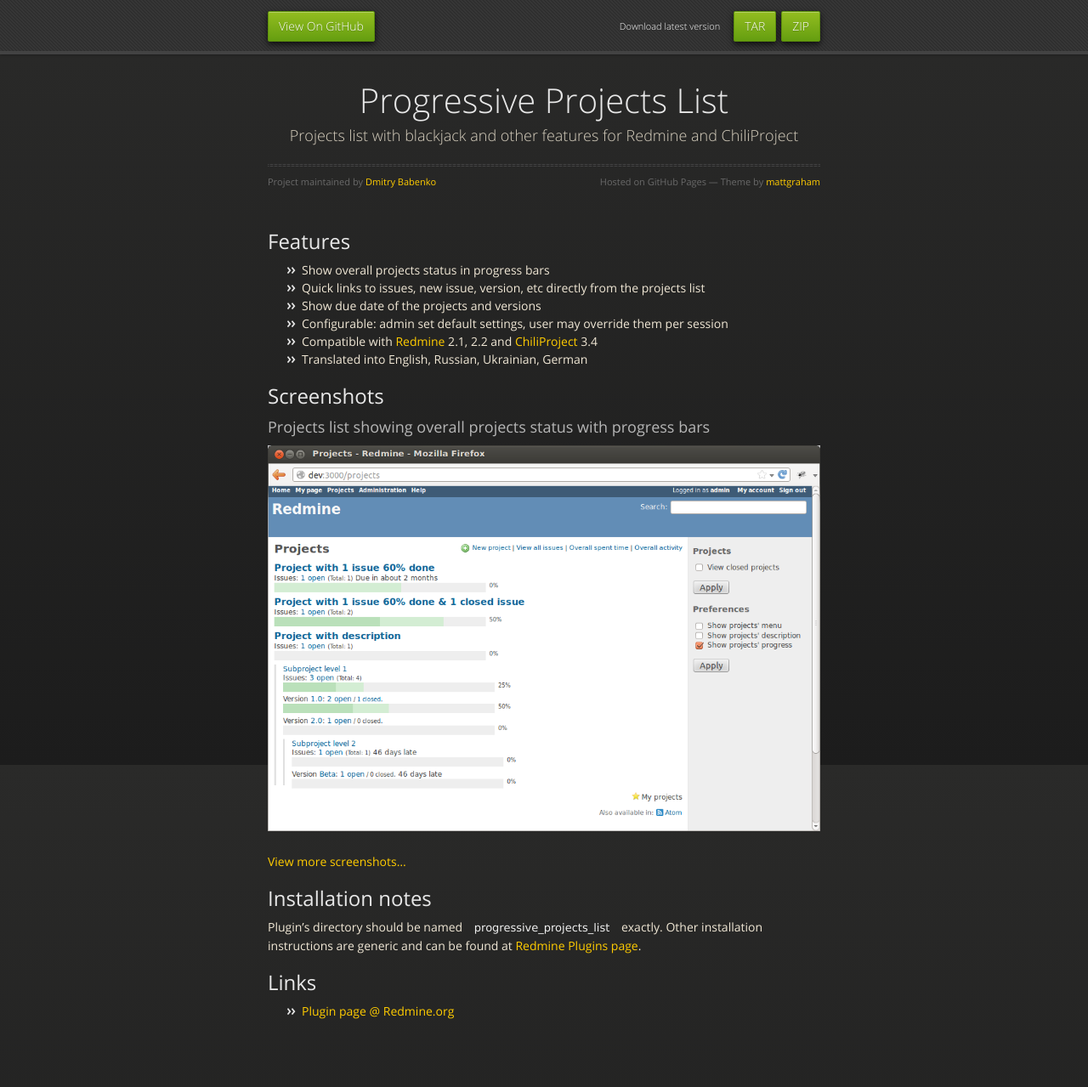
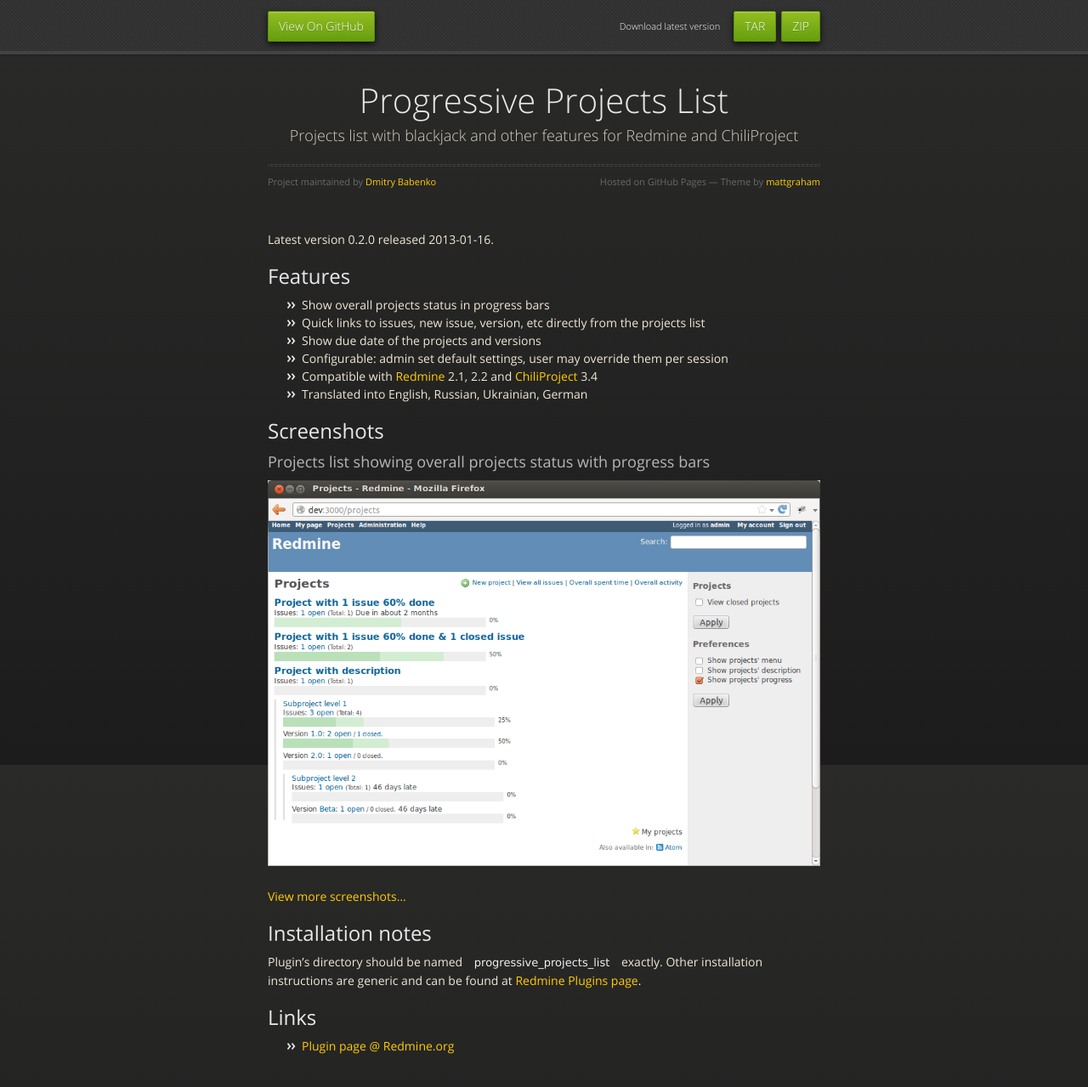
Before and after one commit to ergoserv/redmine-progressive-projects-list, a Jekyll site: the page built from index.md, in a window 1280 px wide and 1351 px high. Shown: the top 1279 px of the window at 85% size. Built offline with Jekyll 4.4.1, drawn with Linux system fonts in a browser that asks for light colours; nearby versions of some CDN libraries.

Commit message:
Info about latest version

```diff
--- a/index.md
+++ b/index.md
@@ -1,6 +1,8 @@
 ---
 layout: default
 ---
+
+Latest version 0.2.0 released 2013-01-16.
 
 Features
 --------
@@ -20,6 +22,7 @@ Screenshots
 
 [View more screenshots...](screenshots.html)
 
+
 Installation notes
 ------------------
 
```
